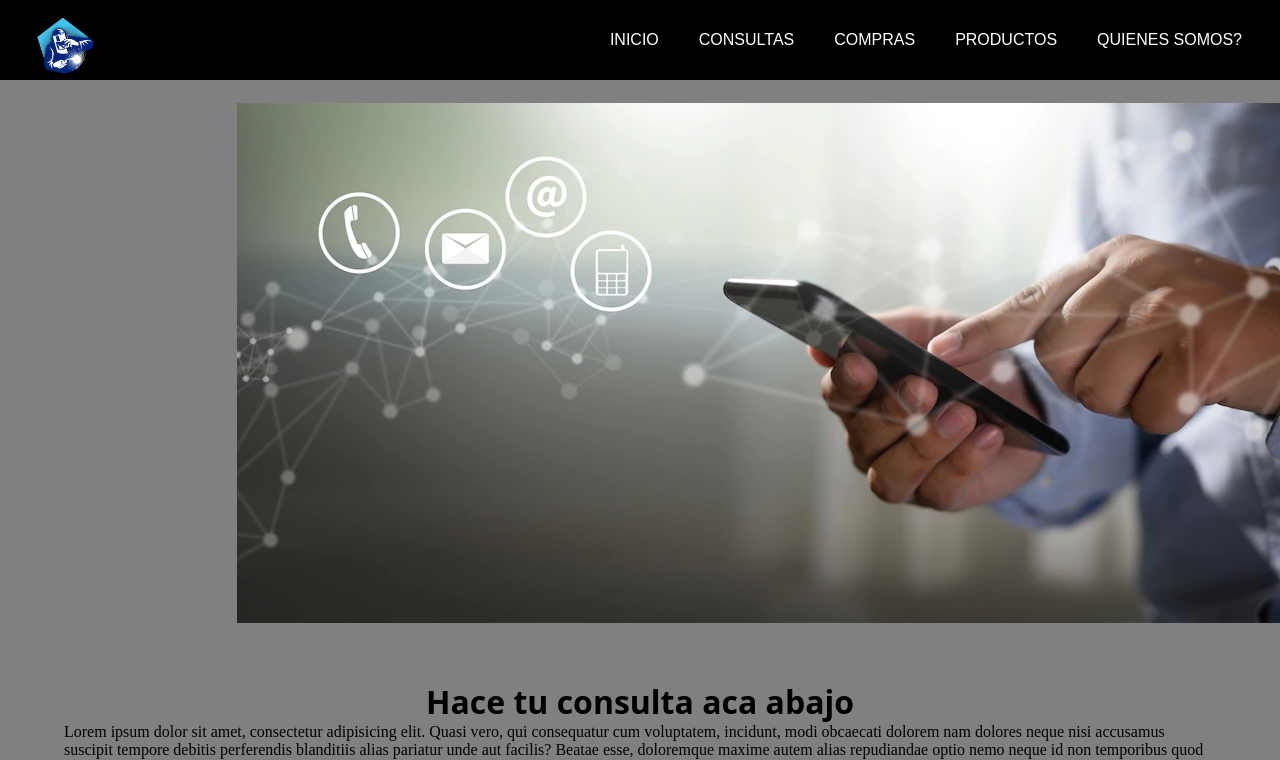
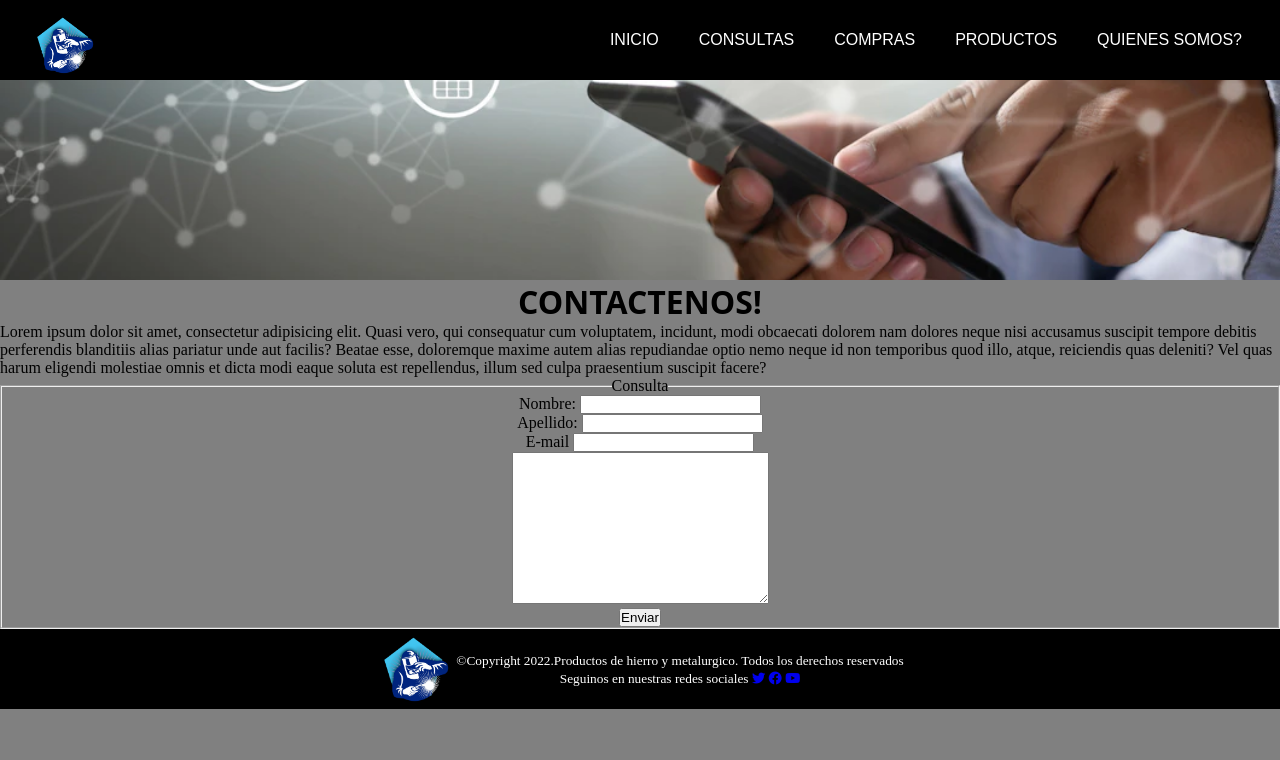
Before and after one commit to santipace/PreEntrega2-Pace, a plain HTML site: page web-demopt2/consulta.html in a window 1280 px wide. Shown: the top 760 px of the page. Drawn offline with nearby package versions, Linux system fonts and the light colour scheme.

Commit message:
Comente una seccion y mi CSS

```diff
--- a/css/styles.css
+++ b/css/styles.css
@@ -74,7 +74,7 @@ footer{
 
 .fondo-paginas{
     background-color: grey;
-    width: 90%;
+    width: 100%;
     margin: auto;
 
 }
@@ -140,7 +140,10 @@ h2{
     margin: 50px;
     display: flex;
     align-items: center;
+    transition: all 3s;
 }
+
+
 
 .div_salto img p{
     display: grid;
@@ -150,10 +153,10 @@ h2{
 
 .imagencons{
 
-    height: 600px;
-    width: 800px;
-    margin-left: 150px;
-    padding: 2%;
+    height: 200px;
+    width: 100%;
+    /* margin-left: 150px;
+    padding: 2rem; */
 }
 
 .img-pie{
@@ -198,10 +201,11 @@ h2{
     height: 200px;
 }
 
+
+
 .logo{
     height: 70px;
     width:70px;
-
 }
 
 
@@ -235,6 +239,18 @@ h2{
         display: flex;
         flex-direction: column
     }
+
+    .div_salto{
+        margin: 50px;
+        display: flex;
+        align-items: center;
+        flex-direction: column;
+    }
+
+    .descripcion-prod{
+        margin-top: 1rem;
+    }
+
 
     .enlace{
         display: none;
@@ -314,3 +330,11 @@ h2{
     }
 
 }
+
+
+.consulta{
+    width: 100%;
+    height: 100%;
+    object-fit: cover;
+
+}
--- a/web-demopt2/consulta.html
+++ b/web-demopt2/consulta.html
@@ -6,6 +6,7 @@
     <meta name="viewport" content="width=device-width, initial-scale=1.0">
     <title>IRON KING</title>
     <link rel="shortcut icon" href="../assets/img/icono.png" type="image/x-icon">
+    <!-- CSS -->
     <link rel="stylesheet" href="../css/styles.css">
     <link rel="stylesheet" href="https://cdnjs.cloudflare.com/ajax/libs/font-awesome/6.2.1/css/all.min.css" integrity="sha512-MV7K8+y+gLIBoVD59lQIYicR65iaqukzvf/nwasF0nqhPay5w/9lJmVM2hMDcnK1OnMGCdVK+iQrJ7lzPJQd1w==" crossorigin="anonymous" referrerpolicy="no-referrer" />
     <link
@@ -31,9 +32,9 @@
     </header>
     <main class="fondo-paginas">
         <div class="imagencons">
-            <img src="../assets/img/contactenos.webp" alt="">
+            <img class="consulta" src="../assets/img/contactenos.webp" alt="">
         </div>
-        <h1 class="animate__animated animate__backInDown">Hace tu consulta aca abajo</h1>
+        <h1 class="animate__animated animate__backInDown">CONTACTENOS!</h1>
         <p>
         Lorem ipsum dolor sit amet, consectetur adipisicing elit. Quasi vero, qui consequatur cum voluptatem, incidunt, modi obcaecati dolorem nam dolores neque nisi accusamus suscipit tempore debitis perferendis blanditiis alias pariatur unde aut facilis? Beatae esse, doloremque maxime autem alias repudiandae optio nemo neque id non temporibus quod illo, atque, reiciendis quas deleniti? Vel quas harum eligendi molestiae omnis et dicta modi eaque soluta est repellendus, illum sed culpa praesentium suscipit facere?
         </p>
```
Also changed, not shown: index.html (+4 -1 lines), web-demopt2/acerca-sobre-nosotros.html (+2 -0 lines), web-demopt2/compras.html (+1 -0 lines), web-demopt2/donde-estamos.html (+1 -0 lines), web-demopt2/productos.html (+1 -0 lines), 1 other file.
